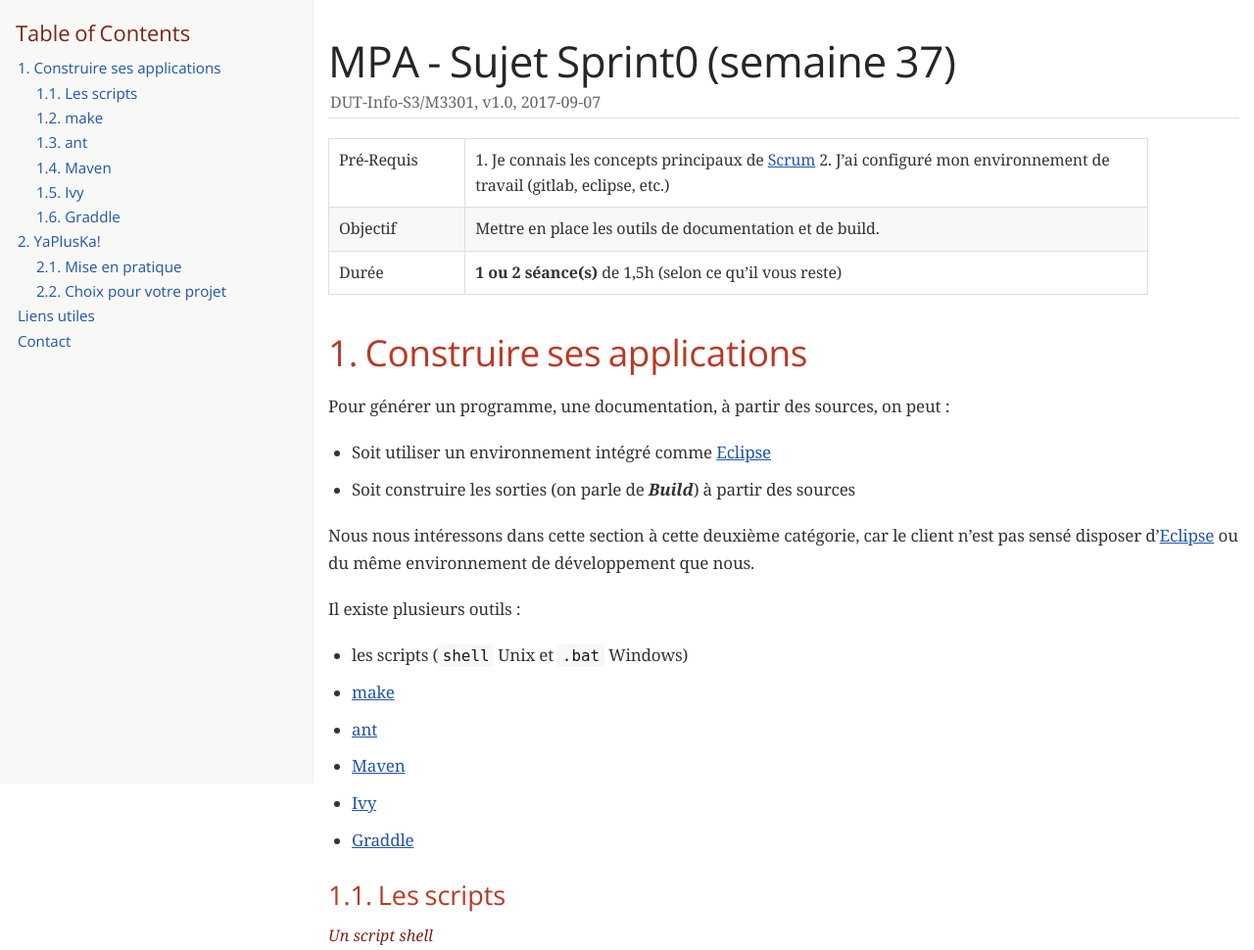
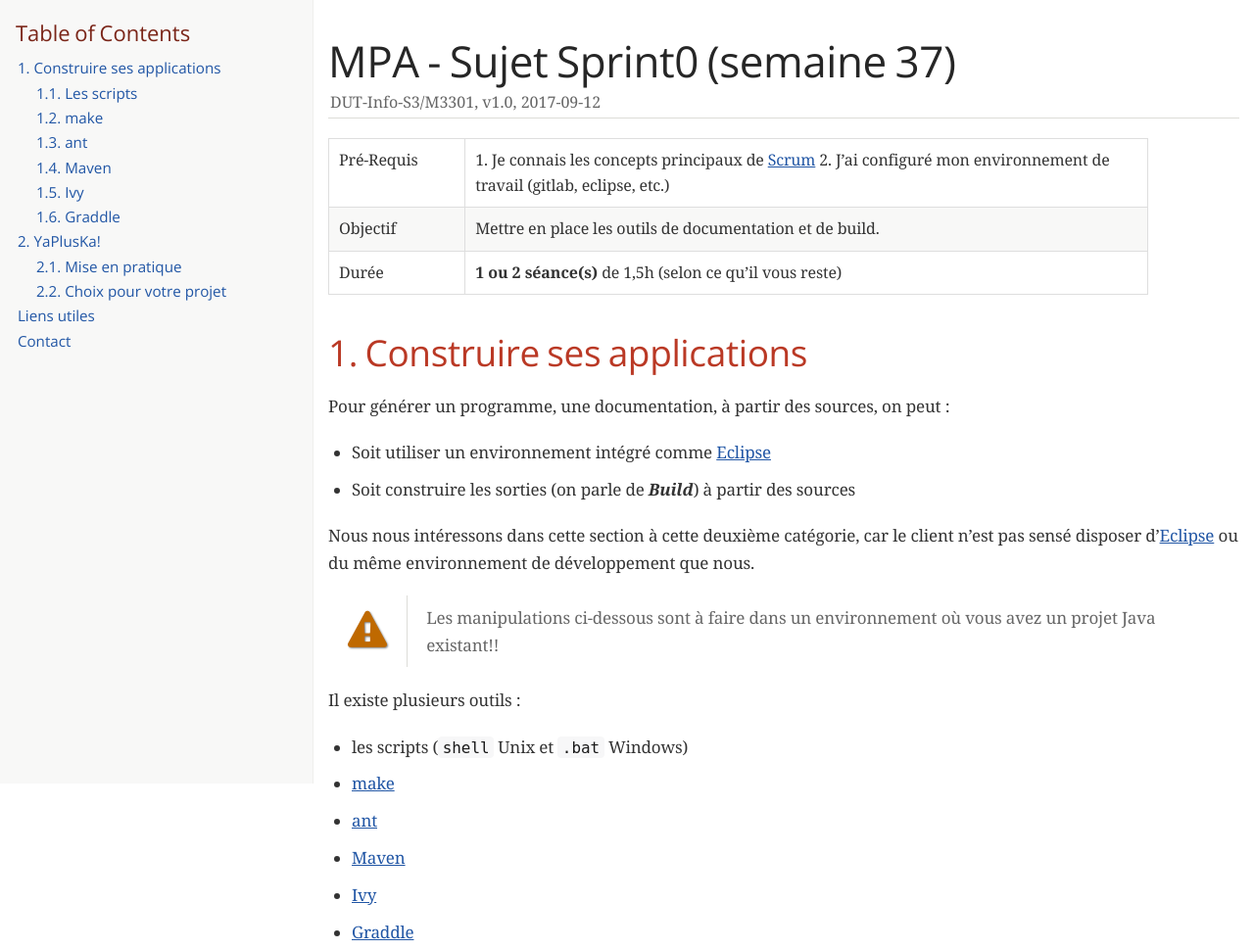
Before and after one commit to jmbruel/teaching, a plain HTML site: page topics/TP2.html in a window 1280 px wide. Shown: the top 970 px of the page at 98% size. Drawn offline with nearby package versions, Linux system fonts and the light colour scheme; a web font is replaced by a local one.

Commit message:
update TP2

```diff
--- a/topics/TP2.html
+++ b/topics/TP2.html
@@ -4,8 +4,8 @@
 <meta charset="UTF-8">
 <!--[if IE]><meta http-equiv="X-UA-Compatible" content="IE=edge"><![endif]-->
 <meta name="viewport" content="width=device-width, initial-scale=1.0">
-<meta name="generator" content="Asciidoctor 1.5.6">
-<meta name="author" content="DUT-Info-S3/M3301, v1.0, 2017-09-07">
+<meta name="generator" content="Asciidoctor 1.5.6.1">
+<meta name="author" content="DUT-Info-S3/M3301, v1.0, 2017-09-12">
 <title>MPA - Sujet Sprint0 (semaine 37)</title>
 <link rel="stylesheet" href="https://fonts.googleapis.com/css?family=Open+Sans:300,300italic,400,400italic,600,600italic%7CNoto+Serif:400,400italic,700,700italic%7CDroid+Sans+Mono:400,700">
 <style>
@@ -496,7 +496,7 @@ body.book #toc,body.book #preamble,body.book h1.sect0,body.book .sect1>h2{page-b
 <div id="header">
 <h1>MPA - Sujet Sprint0 (semaine 37)</h1>
 <div class="details">
-<span id="author" class="author">DUT-Info-S3/M3301, v1.0, 2017-09-07</span><br>
+<span id="author" class="author">DUT-Info-S3/M3301, v1.0, 2017-09-12</span><br>
 </div>
 <div id="toc" class="toc2">
 <div id="toctitle">Table of Contents</div>
@@ -568,6 +568,19 @@ body.book #toc,body.book #preamble,body.book h1.sect0,body.book .sect1>h2{page-b
 <p>Nous nous intéressons dans cette section à cette deuxième catégorie, car le
 client n&#8217;est pas sensé disposer d&#8217;<a href="http://www.eclipse.org">Eclipse</a> ou du même environnement de développement
 que nous.</p>
+</div>
+<div class="admonitionblock warning">
+<table>
+<tr>
+<td class="icon">
+<i class="fa icon-warning" title="Warning"></i>
+</td>
+<td class="content">
+Les manipulations ci-dessous sont à faire dans un environnement
+où vous avez un projet Java existant!!
+</td>
+</tr>
+</table>
 </div>
 <div class="paragraph">
 <p>Il existe plusieurs outils :</p>
@@ -849,7 +862,7 @@ du type <code>TD.uml</code> :</p>
 <div class="olist arabic">
 <ol class="arabic">
 <li>
-<p>Créer un répertoire tools et mettre dedans :</p>
+<p>Créer un répertoire tools et mettre dedans (fichiers disponibles sur Moodle, dans le répertoire Sujets TDs/TPs) :</p>
 <div class="ulist">
 <ul>
 <li>
@@ -1210,7 +1223,7 @@ ou en dernier recours à <a href="mailto:bruel@irit.fr">Jean-Michel Bruel</a>.</
 </div>
 <div id="footer">
 <div id="footer-text">
-Last updated 2017-09-07 12:27:18 WEST
+Last updated 2017-09-12 18:05:50 CEST
 </div>
 </div>
 </body>
```
Also changed, not shown: 4 other files.
